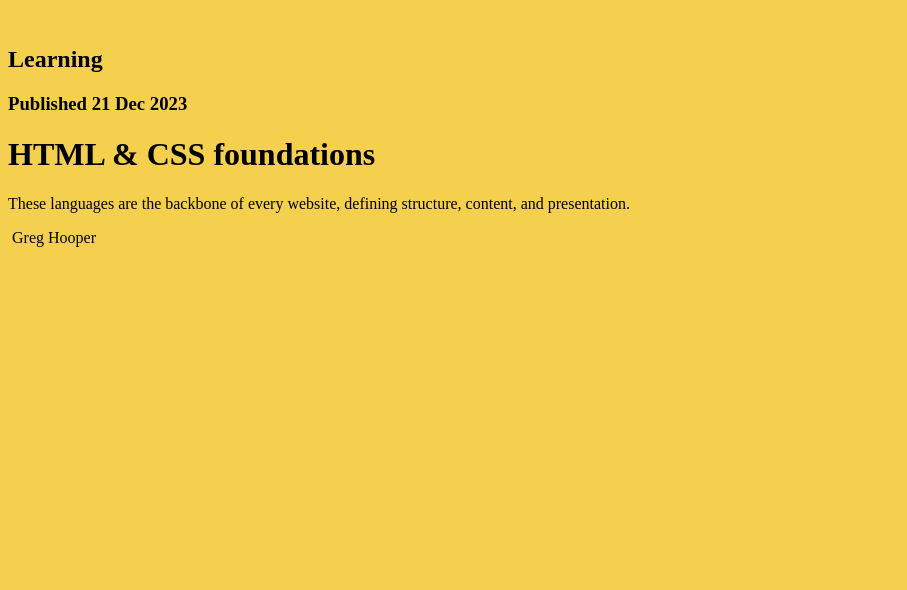
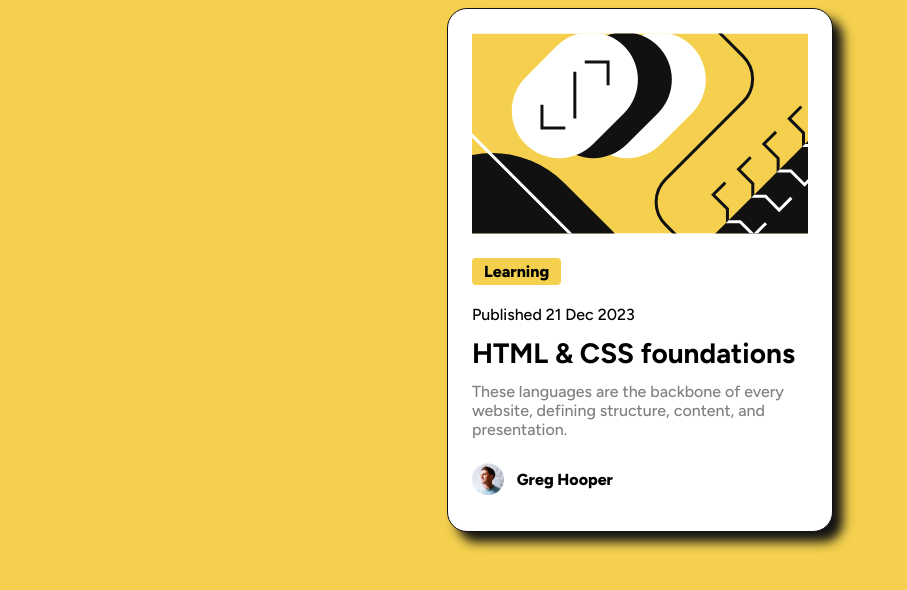
Before and after one commit to hallmes/blog-preview-card, a plain HTML site: page index.html in a window 1280 px wide. Shown: the whole page, without its empty margins (0-907 px from the left). Drawn offline with Linux system fonts and the light colour scheme.

Commit message:
final version

```diff
--- a/index.html
+++ b/index.html
@@ -5,24 +5,29 @@
     <meta name="viewport" content="width=device-width, initial-scale=1.0"> <!-- displays site properly based on user's device -->
     <link rel="icon" type="image/png" sizes="32x32" href="./assets/images/favicon-32x32.png">
     <link rel="stylesheet" href="./style.css">
+    <link rel="preconnect" href="https://fonts.googleapis.com">
+    <link rel="preconnect" href="https://fonts.gstatic.com" crossorigin>
+    <link href="https://fonts.googleapis.com/css2?family=Figtree:ital,wght@0,300..900;1,300..900&display=swap" rel="stylesheet">
     <title>Frontend Mentor | Blog preview card</title>
 </head>
 <body>
 
     <div class="main-box">
-        <img src="" alt="">
+        <img src="./assets/images/illustration-article.svg" alt="" class="box-img">
 
-        <h2>Learning</h2>
+        <span class="box-tag">Learning</span>
 
-        <h3>Published 21 Dec 2023</h3>
+        <h3 class="box-date">Published 21 Dec 2023</h3>
 
-        <h1>HTML & CSS foundations</h1>
+        <h1 class="box-title">HTML & CSS foundations</h1>
 
-        <p>These languages are the backbone of every website, defining structure, content, and presentation.</p>
+        <p class="box-description">These languages are the backbone of every website, defining structure, content, and presentation.</p>
 
-        <img src="" alt="">
+        <div class="box-user">
+            <img src="./assets/images/image-avatar.webp" alt="" class="box-avatar">
 
-        <span>Greg Hooper</span>
+            <span class="box-name">Greg Hooper</span>
+        </div>
     </div>
 </body>
 </html>
--- a/style.css
+++ b/style.css
@@ -1,3 +1,84 @@
 body {
     background-color: hsl(47, 88%, 63%);
+    font-family: "Figtree", sans-serif;
 }
+
+h1, h2, h3, h4, h5, h6, p{
+    margin: 0;
+    padding: 0;
+}
+
+.main-box {
+    transition: box-shadow .3s;
+    max-width: 384px;
+    margin: 0 auto;
+    background-color: hsl(0, 0%, 100%);
+    border-radius: 20px;
+    height: 522px;
+    border: 1px solid hsl(0, 0%, 7%);
+    box-shadow: 10px 10px 11px hsl(0, 0%, 7%);
+}
+
+.main-box:hover{
+    box-shadow: 20px 20px 11px hsl(0, 0%, 7%);
+}
+
+.box-img {
+    margin: 24px;
+}
+
+.box-tag {
+    background-color: hsl(47, 88%, 63%);
+    font-weight: 800;
+    padding: 4px 12px;
+    margin-left: 24px;
+    border-radius: 4px;
+    font-size: 16px;
+}
+
+.box-date {
+    font-weight: 500;
+    font-size: 16px;
+    margin-left: 24px;
+    margin-top: 24px;
+    margin-bottom: 12px;
+}
+
+.box-title {
+    margin-left: 24px;
+    font-size: 28px;
+    margin-bottom: 12px;
+    transition: color .2s;
+}
+
+.box-title:hover {
+    color: hsl(47, 88%, 63%);
+    cursor: pointer;
+}
+
+.box-description {
+    color: hsl(0, 0%, 50%);
+    margin-left: 24px;
+    font-weight: 500;
+    font-size: 16px;
+    margin-bottom: 24px;
+}
+
+.box-avatar {
+    width: 32px;
+    height: 32px;
+}
+
+.box-user {
+    display: flex;
+    justify-content: space-between;
+    width: 141px;
+    margin-left: 24px;
+    align-items: center;
+}
+
+.box-name {
+    margin-left: 12px;
+    font-size: 16px;
+    font-weight: 800;
+}
```
